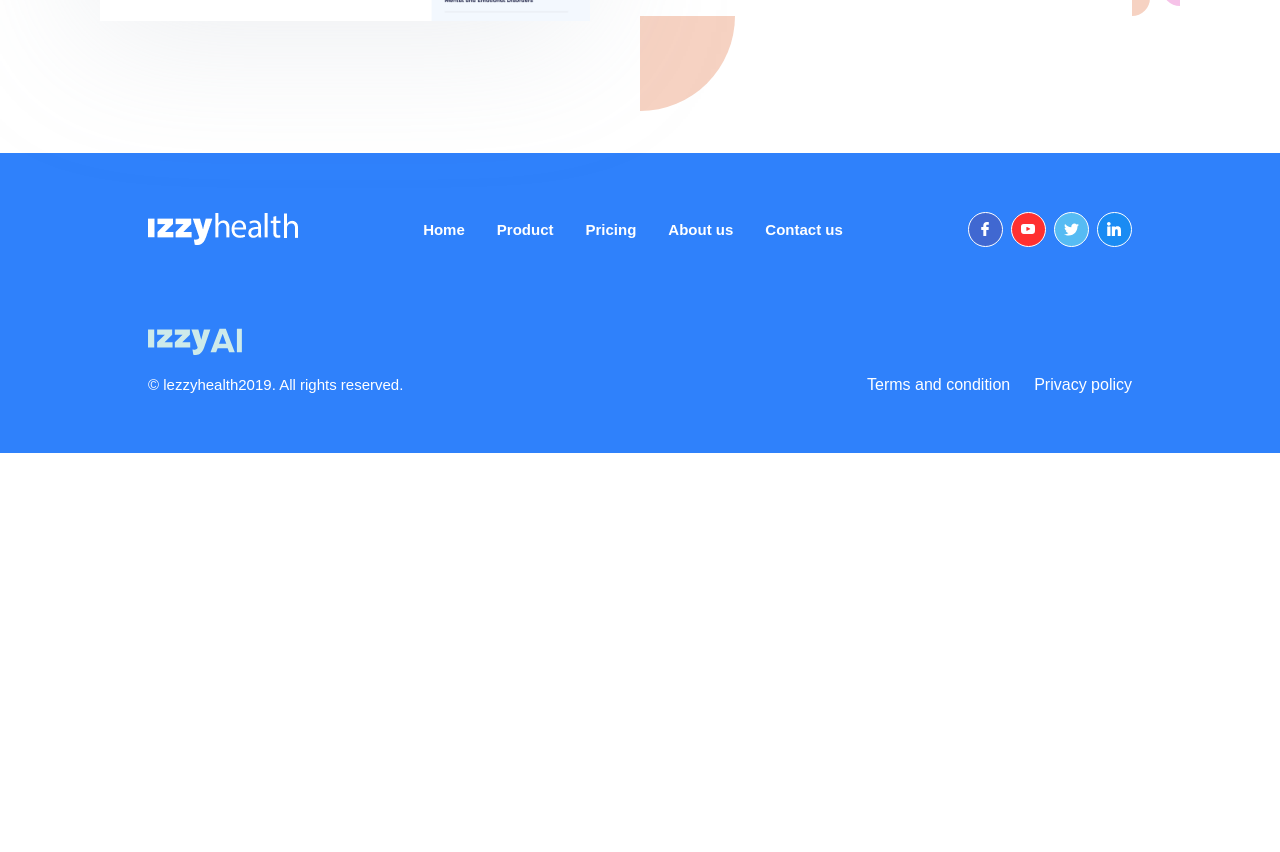
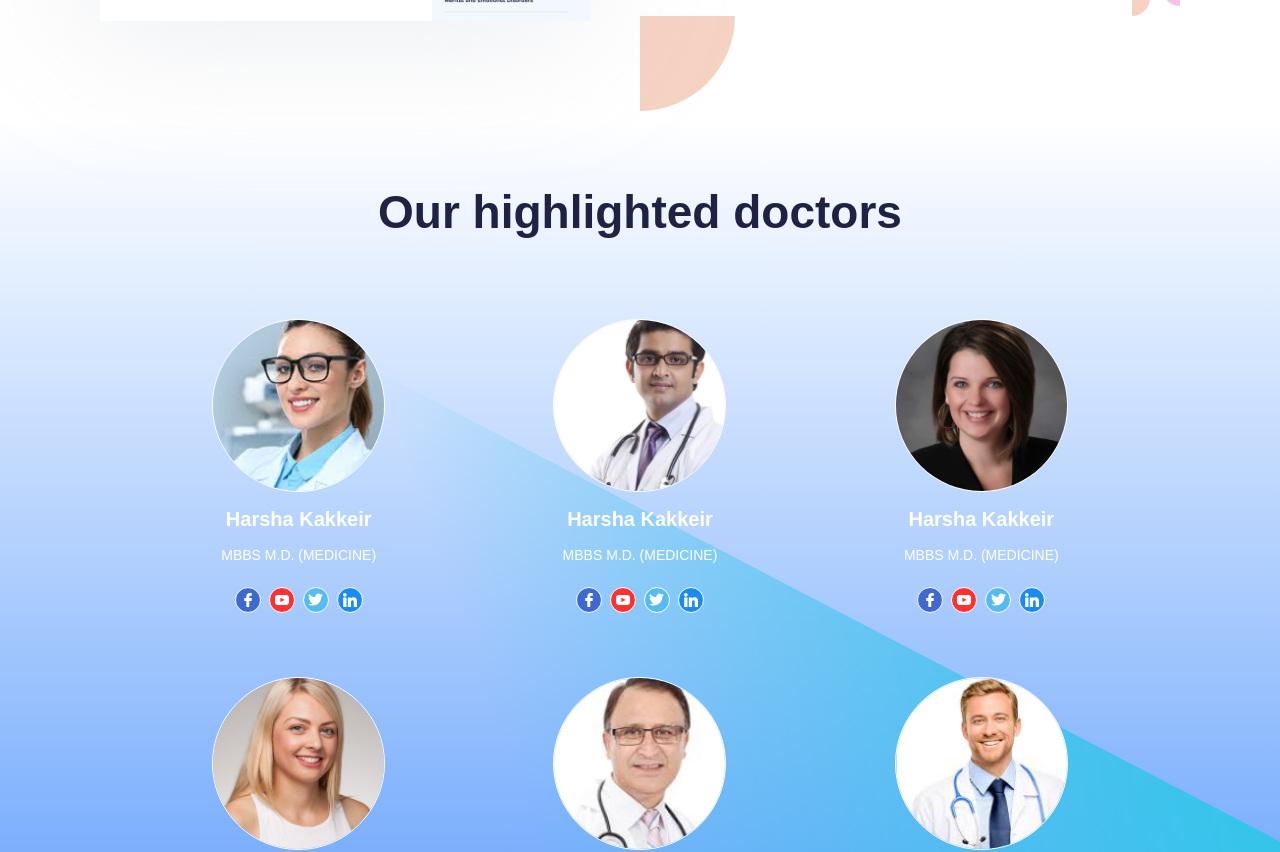
Before and after one commit to appwex/izzy-health, a Next.js app: page /landing in a window 1280 px wide. Shown: the part 1640-2492 px from the top of the page. Before the commit the page ends 2093 px from the top, so only its background shows below. Built offline with nearby package versions, Linux system fonts and the light colour scheme; a web font is replaced by a local one.

Commit message:
completed with landing end, need compare component

```diff
--- a/pages/landing/index.js
+++ b/pages/landing/index.js
@@ -4,6 +4,7 @@ import CareSection from '../stories/care-section'
 import Combat from '../stories/combat'
 import Dontneed from '../stories/dontneed'
 import Footer from '../stories/footer'
+import LandingEnd from '../stories/landingEnd'
 
 import stl from './Landing.module.scss'
 
@@ -14,6 +15,7 @@ const Landing = () => (
     <CareSection />
     <Combat />
     <Dontneed />
+    <LandingEnd />
     <Footer />
   </div>
 )
--- a/src/components/footer/footer.module.scss
+++ b/src/components/footer/footer.module.scss
@@ -22,7 +22,11 @@ $lnColor: #1a8bf3;
   font-family: $fontFamily;
   background-color: #2f81fb;
   width: 100vw;
-  margin-top: 2rem;
+  position: absolute;
+  background-color: transparent;
+  top: 508%;
+  z-index: 3;
+  // margin-top: 2rem;
   padding: 3.6875rem 9.25rem;
   color: white;
   bottom: 0;
@@ -30,6 +34,7 @@ $lnColor: #1a8bf3;
 
   @include mobile() {
     padding: 3.7875rem 1rem;
+    top: 596%;
   }
 
   @include tablet() {
--- a/src/components/landingEnd/landingEnd.module.scss
+++ b/src/components/landingEnd/landingEnd.module.scss
@@ -19,12 +19,16 @@ $lnColor: #1a8bf3;
     #2f81fb 15.1%,
     rgba(255, 255, 255, 0.92) 100%
   );
-  height: 160vh;
+  height: 170vh;
   width: 100vw;
+
+  @include mobile() {
+    height: 240vh;
+  }
 }
 
 .gradientContainer {
-  height: 160vh;
+  height: 170vh;
   width: 100vw;
   position: absolute;
   z-index: 1;
```
